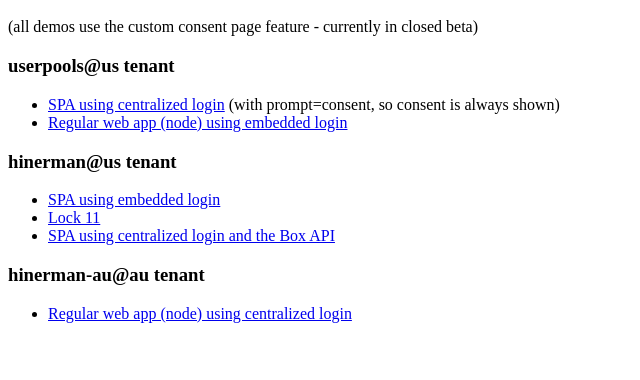
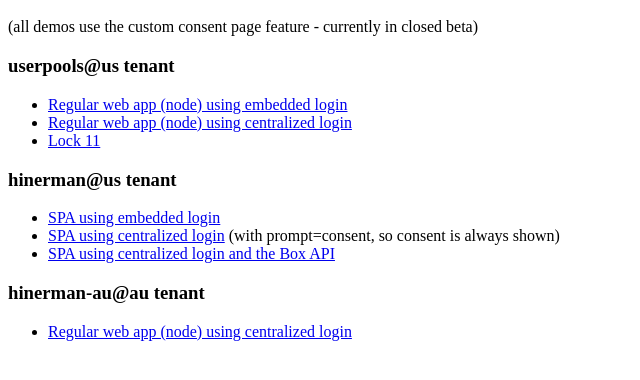
Before and after one commit to jhiner/userpools-index, a plain HTML site: page index.html in a window 1280 px wide. Shown: the part 48-428 px from the top of the page, without its empty margins (0-640 px from the left). Drawn offline with Linux system fonts and the light colour scheme.

Commit message:
Updated links

```diff
--- a/index.html
+++ b/index.html
@@ -10,14 +10,15 @@
 
 <h3>userpools@us tenant</h3>
 <ul>
-  <li><a href="https://spahosted.userpools.com">SPA using centralized login</a> (with prompt=consent, so consent is always shown)</li>
   <li><a href="https://nodeapp.userpools.com">Regular web app (node) using embedded login</a></li>
+  <li><a href="https://nodehosted.userpools.com">Regular web app (node) using centralized login</a></li>
+  <li><a href="https://lock.userpools.com">Lock 11</a></li>
 </ul>
 
 <h3>hinerman@us tenant</h3>
 <ul>
   <li><a href="https://spa.userpools.com">SPA using embedded login</a></li>
-  <li><a href="https://lock.userpools.com">Lock 11</a></li>
+  <li><a href="https://spahosted.userpools.com">SPA using centralized login</a> (with prompt=consent, so consent is always shown)</li>
   <li><a href="https://boxdemo.userpools.com">SPA using centralized login and the Box API</a></li>
 </ul>
 
```
